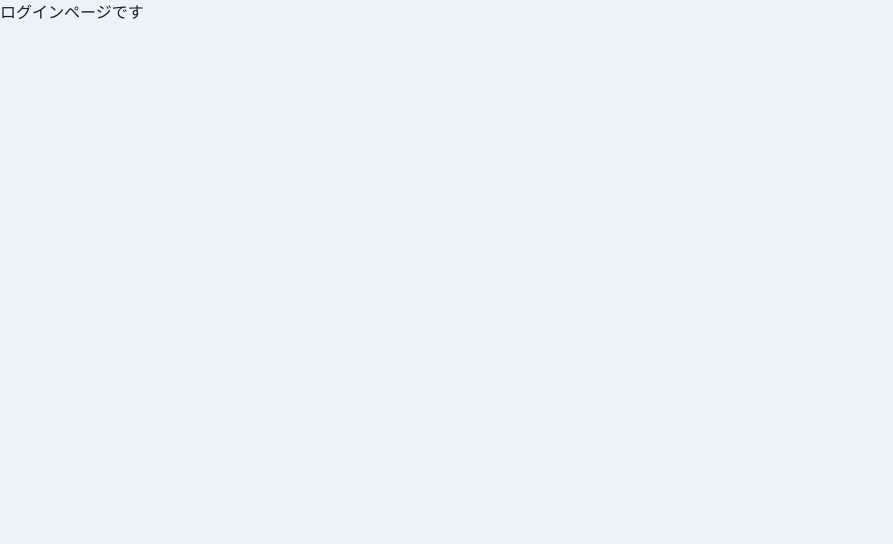
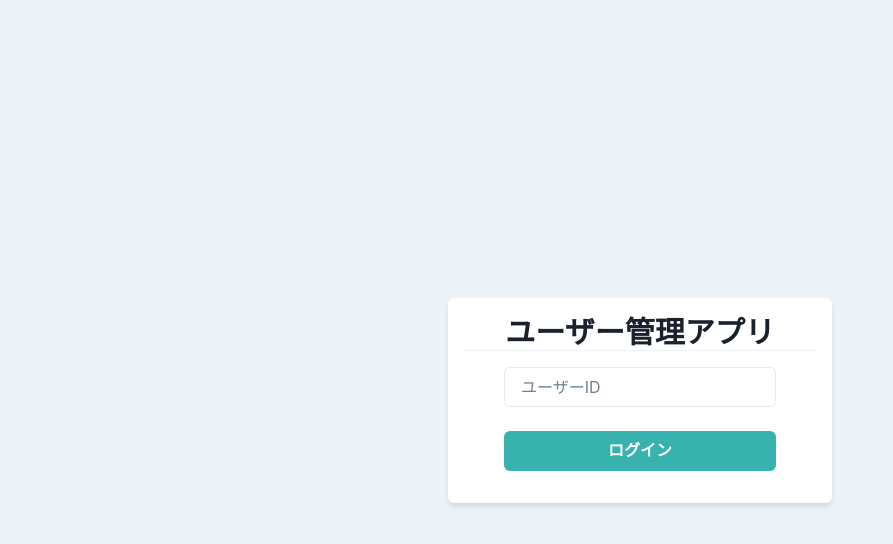
Before and after one commit to achallenger1234/react-chakra1, a React (Create React App) app: page / in a window 1280 px wide. Shown: the top 544 px of the page, without its empty margins (0-893 px from the left). Built offline with nearby package versions, Linux system fonts and the light colour scheme.

Commit message:
76 commit

```diff
--- /dev/null
+++ b/src/components/atoms/button/PrimaryButton.tsx
@@ -0,0 +1,25 @@
+import { memo, ReactNode,  VFC } from "react";
+import { Button } from "@chakra-ui/react";
+
+type Props = {
+    children: ReactNode;
+    disabled?: boolean;
+    loading?: boolean;
+    onClick: () => void;
+};
+
+export const PrimaryButton: VFC<Props> = memo((props) => {
+    const { children, onClick, disabled = false, loading = false } = props;
+    return (
+        <Button
+            bg="teal.400"
+            color="white"
+            _hover={{ opacity: 0.8 }}
+            disabled={disabled || loading}
+            isLoading={loading}
+            onClick={onClick}
+        >{children}</Button>
+        );
+});
+
+export {}
--- a/src/components/pages/Login.tsx
+++ b/src/components/pages/Login.tsx
@@ -1,7 +1,30 @@
-import { memo, VFC } from "react";
+import { memo, VFC, useState, ChangeEvent } from "react";
 
+import {Flex, Box, Heading, Divider, Input, Button, Stack } from "@chakra-ui/react"
+
+import { PrimaryButton } from "../atoms/button/PrimaryButton"
+import { useAuth } from "../../hooks/useAuth"
 export const Login: VFC = memo(() => {
-    return <p>ログインページです</p>
+    const{ login, loading } = useAuth();
+    const [ userId, setUsrId ] = useState('');
+    const onChangeUsrId = (e: ChangeEvent<HTMLInputElement>) => setUsrId(e.target.value);
+    const onClickLogin = () => login(userId);
+    return (
+        <Flex align="center" justify="center" height="100vh">
+            <Box bg="white" w="sm" p={4} borderRadius="md" shadow="md">
+                <Heading as="h1" size="lg" textAlign="center">ユーザー管理アプリ</Heading>
+                <Divider my="{4}"/>
+                <Stack spacing={6} py={4} px={10} >
+                    <Input placeholder="ユーザーID" value={userId} onChange={onChangeUsrId}/>
+                    <PrimaryButton
+                        disabled={userId === ""}
+                        loading={loading}
+                        onClick={onClickLogin}
+                    >ログイン</PrimaryButton>
+                </Stack>
+            </Box>
+        </Flex>
+        );
 });
 
 export {}
--- /dev/null
+++ b/src/hooks/useAuth.ts
@@ -0,0 +1,26 @@
+import { useCallback, useState } from "react";
+
+import { useHistory } from "react-router-dom";
+
+import axios from "axios";
+
+
+import { User  } from "../types/api/user"
+export const useAuth = () => {
+    const [loading, setLoding] = useState(false);
+    const history = useHistory();
+    const login = useCallback((id: string) => {
+        setLoding(true);
+        axios.get<User>(`//jsonplaceholder.typicode.com/users/${id}`)
+        .then((res) => {
+            if (res.data) {
+                history.push("/home");
+            } else {
+                alert('ユーザーが見つかりません');
+            }
+        }).catch( () => alert('ログインできません') )
+        .finally( () => setLoding(false));
+    }, [history]);
+
+    return { login, loading };
+}
--- /dev/null
+++ b/src/types/api/user.ts
@@ -0,0 +1,26 @@
+
+
+export type User = {
+    id: number;
+    name: string;
+    username: string;
+    email: string;
+    address: {
+      street: string;
+      suite: string;
+      city: string;
+      zipcode: string;
+      geo: {
+        lat: string;
+        lng: string
+      }
+    };
+    phone: string;
+    website: string;
+    company: {
+      name: string;
+      catchPhrase: string;
+      bs: string
+    };
+
+}
```
